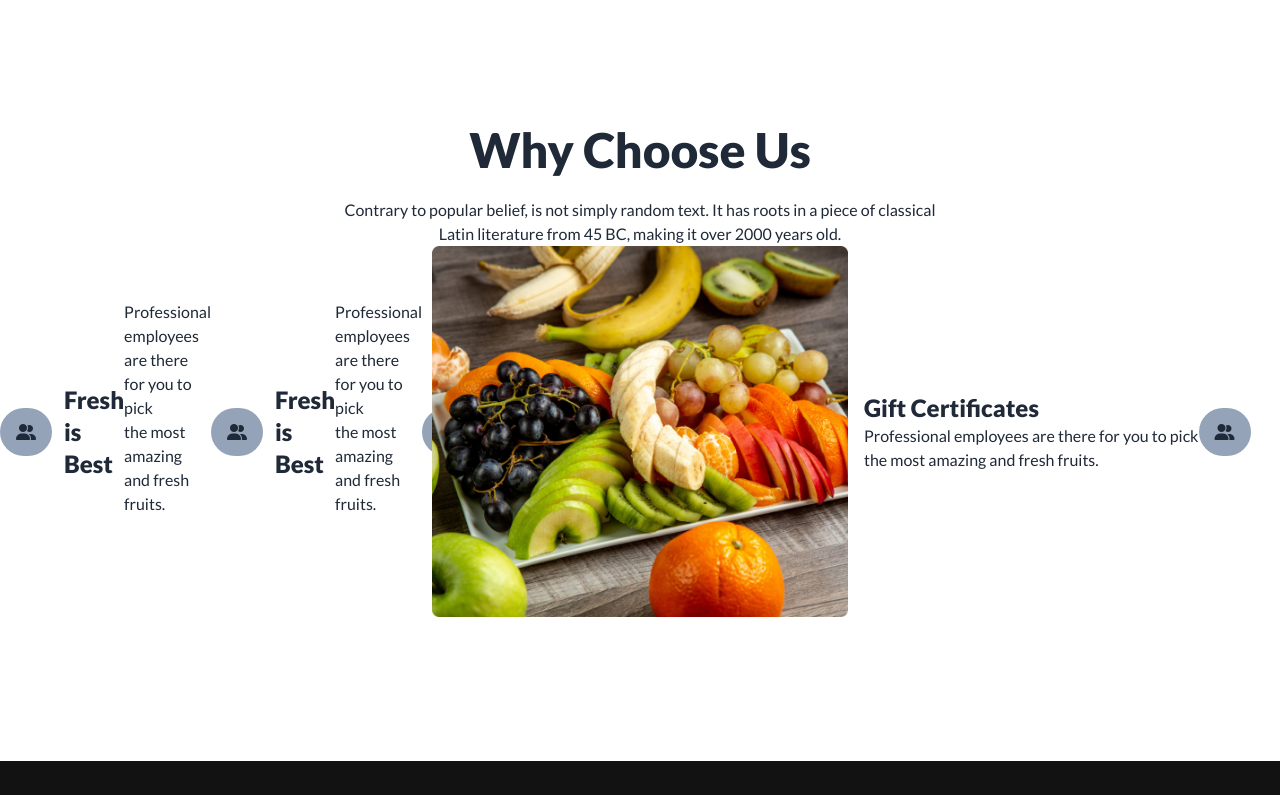
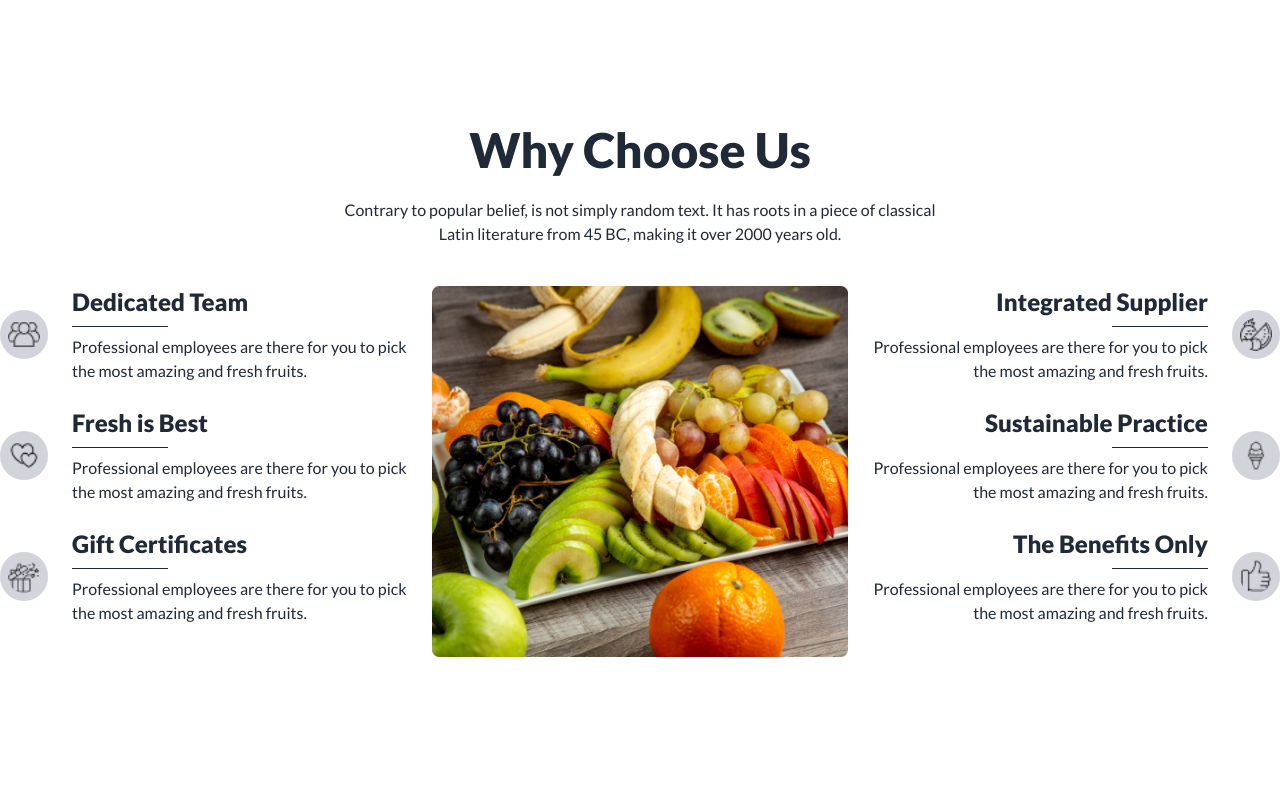
Before and after one commit to Najim111/fruit-brust-assengment, a plain HTML site: page index.html in a window 1280 px wide. Shown: the part 2950-3745 px from the top of the page. Drawn offline with nearby package versions, Linux system fonts and the light colour scheme.

Commit message:
add agin why choose us full part

```diff
--- a/index.html
+++ b/index.html
@@ -301,9 +301,6 @@
         <button class="btn text-center border-0 bg-[#F85559] text-whit">Shop All</button>
       </div>
     </section>
-
-
-
     <section class="max-w-screen-xl mx-auto my-36">
       <div class="hero min-h-screen" style="background-image: url(./images/banner1.png);">
         <div class="hero-overlay bg-opacity-80"></div>
@@ -351,45 +348,97 @@
         </div>
       </div>
     </section>
-    <section class="max-w-screen-xl mx-auto my-36">
-      <div class="text-center">
-        <h2 class="text-5xl font-extrabold mb-6">Why Choose Us</h2>
-        <p class="text-base font-medium">Contrary to popular belief, is not simply random text. It has roots in a piece
-          of classical <br> Latin literature from 45 BC, making it over 2000 years old.</p>
+
+    <section class="whyChooseUs max-w-screen-xl mx-auto my-36">
+      <div class="content space-y-6">
+        <h1 class="text-5xl font-extrabold text-center">Why Choose Us</h1>
+        <p class="font-medium text-center">Contrary to popular belief, is not simply random text. It has roots in a piece of classical <br> Latin literature from 45 BC, making it over 2000 years old.</p>
       </div>
+      <!--  container -->
+      <div class="details-container grid grid-cols1 md:grid-cols-2 lg:grid-cols-3 gap-4 mt-10">
+        <!-- first child -->
+        <div class="contentOfDetails order-2 lg:order-1 space-y-6">
+          <div class="icon flex flex-col lg:flex-row justify-center items-center gap-6">
+            <div class="groupIcon">
+              <img class="w-20 bg-gray-300 rounded-full p-2" src="images/group 1.png" alt="">
+            </div>
+            <div class="groupContent flex lg:inline justify-center items-center flex-col space-y-2">
+              <h1 class="text-2xl font-extrabold">Dedicated Team</h1>
+              <hr class="w-24 border-gray-800">
+              <p class="text-center lg:text-left">Professional employees are there for you to pick the most amazing and fresh fruits.</p>
 
+            </div>
 
-      <div class="grid grid-cols-1 md:grid-cols-2 lg:grid-cols-3 gap-4">
-        <div class="flex items-center">
-            <i class="fa-solid p-4 mr-3 bg-slate-400 rounded-full fa-user-group"></i>
-            <h4 class="text-2xl  font-extrabold">Fresh is Best</h4>
-            <p class="mb-12 ">Professional employees are there for you to pick <br> the most amazing and fresh fruits.
-            </p>
-            <i class="fa-solid p-4 mr-3 bg-slate-400 rounded-full fa-user-group"></i>
-            <h4 class="text-2xl  font-extrabold">Fresh is Best</h4>
-            <p class="mb-12 ">Professional employees are there for you to pick <br> the most amazing and fresh fruits.
-            </p>
-            <i class="fa-solid p-4 mr-3 bg-slate-400 rounded-full fa-user-group"></i>
-            <h4 class="text-2xl  font-extrabold">Fresh is Best</h4>
-            <p class="mb-12 ">Professional employees are there for you to pick <br> the most amazing and fresh fruits.
-            </p>
+          </div>
+          <div class="icon  flex flex-col lg:flex-row justify-center items-center gap-6">
+            <div class="loveIcon">
+              <img class="w-20 bg-gray-300 rounded-full p-2" src="images/love 1.png" alt="png">
+            </div>
+            <div class="loveContent flex lg:inline justify-center items-center flex-col space-y-2">
+              <h2  class="text-2xl font-extrabold">Fresh is Best</h2>
+              <hr class="w-24 border-gray-800">
+              <p class="text-center lg:text-left">Professional employees are there for you to pick the most amazing and fresh fruits.</p>
+
+            </div>
+
+          </div>
+          <div class="icon  flex flex-col lg:flex-row justify-center items-center gap-6">
+            <div class="giftIcon">
+              <img class="w-20 bg-gray-300 rounded-full p-2" src="images/gift-box 1.png" alt="png">
+
+            </div>
+            <div class="giftContent flex lg:inline justify-center items-center flex-col space-y-2">
+              <h2 class="text-2xl font-extrabold">Gift Certificates</h2>
+              <hr class="w-24 border-gray-800">
+              <p class="text-center lg:text-left">Professional employees are there for you to pick the most amazing and fresh fruits.</p>
+
+            </div>
+
+          </div>
+
         </div>
+        <!-- second child -->
+        <div class="contentOfDetails order-1 lg:order-2">
+          <img src="images/whychoose1.png" alt="pic">
+        </div>
+        <!-- third child -->
+        <div class="contentOfDetails order-3  space-y-6">
+          <div class="icon  flex flex-col lg:flex-row justify-center items-center gap-6">
+            <div class="supplierContent order-1 flex flex-col justify-center  lg:justify-end items-center lg:items-end space-y-2">
+              <h2 class="text-2xl font-extrabold ">Integrated Supplier</h2>
+              <hr class="w-24 border-gray-800 justify-end-end">
+              <p class="text-center lg:text-end">Professional employees are there for you to pick the most amazing and fresh fruits.</p>
+            </div>
+            <div class="supplierIcon lg:order-2">
+              <img class="w-20 bg-gray-300 rounded-full p-2" src="images/fruit 1.png" alt="png">
+            </div>
+          </div>
+          <div class="icon   flex flex-col lg:flex-row justify-center items-center gap-6">
+            <div class="iceContent order-1  flex justify-center lg:justify-end flex-col items-center lg:items-end space-y-2">
+              <h2 class="text-2xl font-extrabold ">Sustainable Practice</h2>
+              <hr class="w-24 border-gray-800 justify-end-end">
+              <p class="text-center lg:text-end">Professional employees are there for you to pick the most amazing and fresh fruits.</p>
+            </div>
+            <div class="iceIcon lg:order-2">
+              <img class="w-20 bg-gray-300 rounded-full p-2"  src="images/ice-cream 1.png" alt="png">
+            </div>
 
-        <div>
-          <img src="./images/whychoose1.png" alt="">
-        </div>
+          </div>
+          <div class="icon   flex flex-col lg:flex-row justify-center items-center gap-6">
+            <div class="likeContent order-1  flex justify-center lg:justify-end flex-col items-center lg:items-end space-y-2">
+              <h2  class="text-2xl font-extrabold ">The Benefits Only</h2>
+              <hr class="w-24 border-gray-800 justify-end-end">
+              <p class="text-center lg:text-end">Professional employees are there for you to pick  the most amazing and fresh fruits.</p>
+            </div>
+            <div class="likeIcon lg:order-2">
+              <img class="w-20 bg-gray-300 rounded-full p-2" src="images/like 1.png" alt="png">
+            </div>
 
+          </div>
 
-
-        <div class="flex items-center">
-          <div>
-            <h4 class="text-2xl font-extrabold">Gift Certificates</h4>
-            <p>Professional employees are there for you to pick <br> the most amazing and fresh fruits.</p>
-          </div>
-          <div><i class="fa-solid p-4 mr-3 bg-slate-400 rounded-full fa-user-group"></i></div>
         </div>
       </div>
-    </section>
+      </section>
   </main>
 
   <footer class="footer footer-center p-10 bg-[#121212] text-primary-content">
```
Also changed, not shown: images/fruit 1.png (added), images/gift-box 1.png (added), images/group 1.png (added), images/ice-cream 1.png (added), images/like 1.png (added), images/love 1.png (added).
